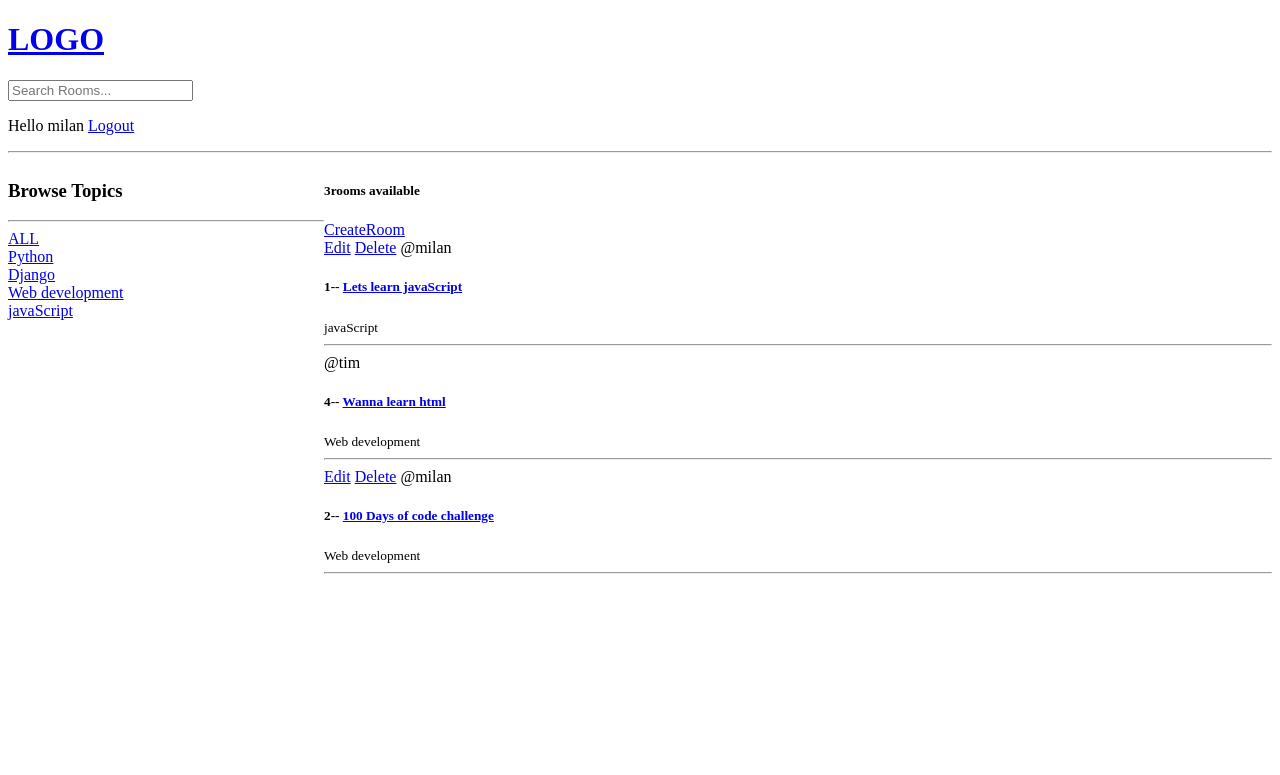
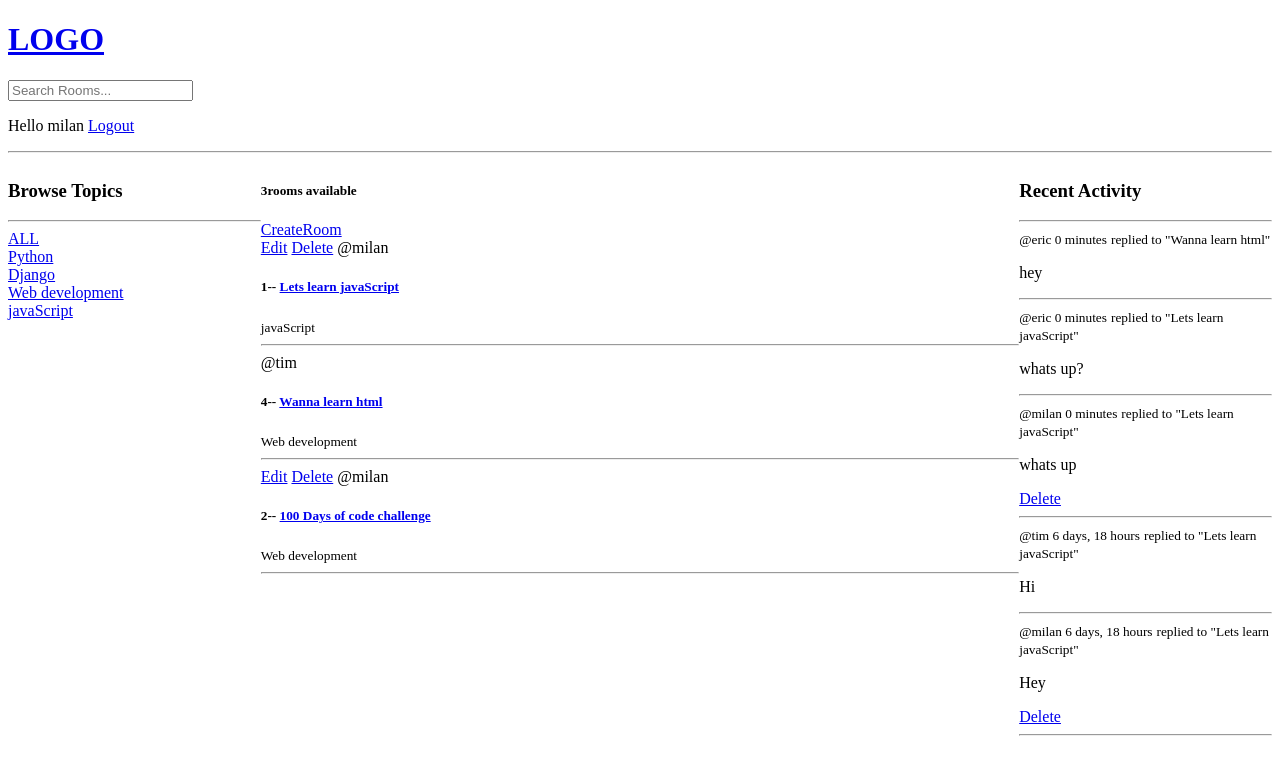
Before and after one commit to Gmilan21/django-studybud, a Django app: page / in a window 1280 px wide. Shown: the top 775 px of the page. Run offline with Django 5.2, Linux system fonts and the light colour scheme; a user stored in the database is signed in; data comes from the database, SQL or seed files in the repository; both versions use the stored data as it was after the commit.

Commit message:
Activity Feed

```diff
--- a/base/models.py
+++ b/base/models.py
@@ -34,5 +34,8 @@ class Message(models.Model):
         updated = models.DateTimeField(auto_now=True)
         created=models.DateTimeField(auto_now_add=True)
 
+        class Meta:
+                ordering=['-updated', '-created']
+
         def __str__(self):
             return self.body[0:50]
--- /dev/null
+++ b/base/templates/base/activity_component.html
@@ -0,0 +1,16 @@
+
+<h3>Recent Activity</h3>
+<hr>
+{% for message in room_messages %}
+<div>
+    <small>@{{message.user}} {{message.created|timesince}}</small>
+    <small >replied to "{{message.room}}" </small>
+
+    <p>{{message}}</P>
+        {% if request.user == message.user %}
+        <a href="{% url 'delete-message' message.id %}">Delete</a>
+        {% endif %}
+        <hr>
+</div>
+
+{% endfor %}
--- /dev/null
+++ b/base/templates/base/feed_component.html
@@ -0,0 +1,18 @@
+<div>
+    {%for room in rooms%}
+
+    <div>
+        {% if request.user == room.host %}
+        <a href="{% url 'update-room' room.id %}">Edit</a>
+        <a href="{% url 'delete-room' room.id %}">Delete</a>
+        {% endif %}
+
+        <span>@{{room.host.username}}</span>
+       <h5>{{room.id}}-- <a href="{%url 'room' room.id %}">{{room.name}}</a></h5>
+        <small>{{room.topic.name}}</small>
+       <hr>
+    </div>
+
+    {% endfor%}
+
+    </div>
--- a/base/templates/base/home.html
+++ b/base/templates/base/home.html
@@ -5,31 +5,15 @@
 <style>
     .home-container{
         display:grid;
-        grid-template-columns: 1fr 3fr;
+        grid-template-columns: 1fr 3fr 1fr;
     }
 
 </style>
 
-
-
 <div Class="home-container">
 
     <div>
-        <h3>Browse Topics</h3>
-        <hr>
-
-        <div>
-            <a href="{% url 'home' %}">ALL</a>
-
-         </div>
-
-        {% for topic in topics %}
-            <div>
-            <a href="{% url 'home' %}?q={{topic.name}}">{{topic.name}}</a>
-
-         </div>
-        {% endfor %}
-
+        {% include 'base/topics_component.html' %}
     </div>
 
     <div>
@@ -37,29 +21,13 @@
         <h5>{{room_count}}rooms available</h5>
         <a href="{% url 'create-room' %}">CreateRoom</a>
 
+        {% include 'base/feed_component.html'  %}
 
+        </div>
 
         <div>
-            {%for room in rooms%}
-
-            <div>
-                {% if request.user == room.host %}
-                <a href="{% url 'update-room' room.id %}">Edit</a>
-                <a href="{% url 'delete-room' room.id %}">Delete</a>
-                {% endif %}
-
-                <span>@{{room.host.username}}</span>
-               <h5>{{room.id}}-- <a href="{%url 'room' room.id %}">{{room.name}}</a></h5>
-                <small>{{room.topic.name}}</small>
-               <hr>
-            </div>
-
-            {% endfor%}
-
-            </div>
-
-    </div>
-
+            {% include 'base/activity_component.html' %}
+        </div>
 
 </div>
 {%endblock content%}
--- /dev/null
+++ b/base/templates/base/topics_component.html
@@ -0,0 +1,15 @@
+
+    <h3>Browse Topics</h3>
+    <hr>
+
+    <div>
+        <a href="{% url 'home' %}">ALL</a>
+
+     </div>
+
+    {% for topic in topics %}
+        <div>
+        <a href="{% url 'home' %}?q={{topic.name}}">{{topic.name}}</a>
+
+     </div>
+    {% endfor %}
--- a/base/views.py
+++ b/base/views.py
@@ -75,14 +75,16 @@ def home(request):
 
     topics = Topic.objects.all()
     room_count= rooms.count()
+    room_messages = Message.objects.filter(Q(room__topic__name__icontains=q))
 
-    context={'rooms': rooms, 'topics': topics, 'room_count': room_count}
+    context={'rooms': rooms, 'topics': topics,
+             'room_count': room_count, 'room_messages': room_messages}
     return render(request, 'base/home.html',context)
 
 
 def room(request,pk):
     room = Room.objects.get(id=pk)
-    room_messages = room.message_set.all().order_by('-created')
+    room_messages = room.message_set.all()
     participants = room.participants.all()
 
     if request.method == 'POST':
```
Also changed, not shown: db.sqlite3.
